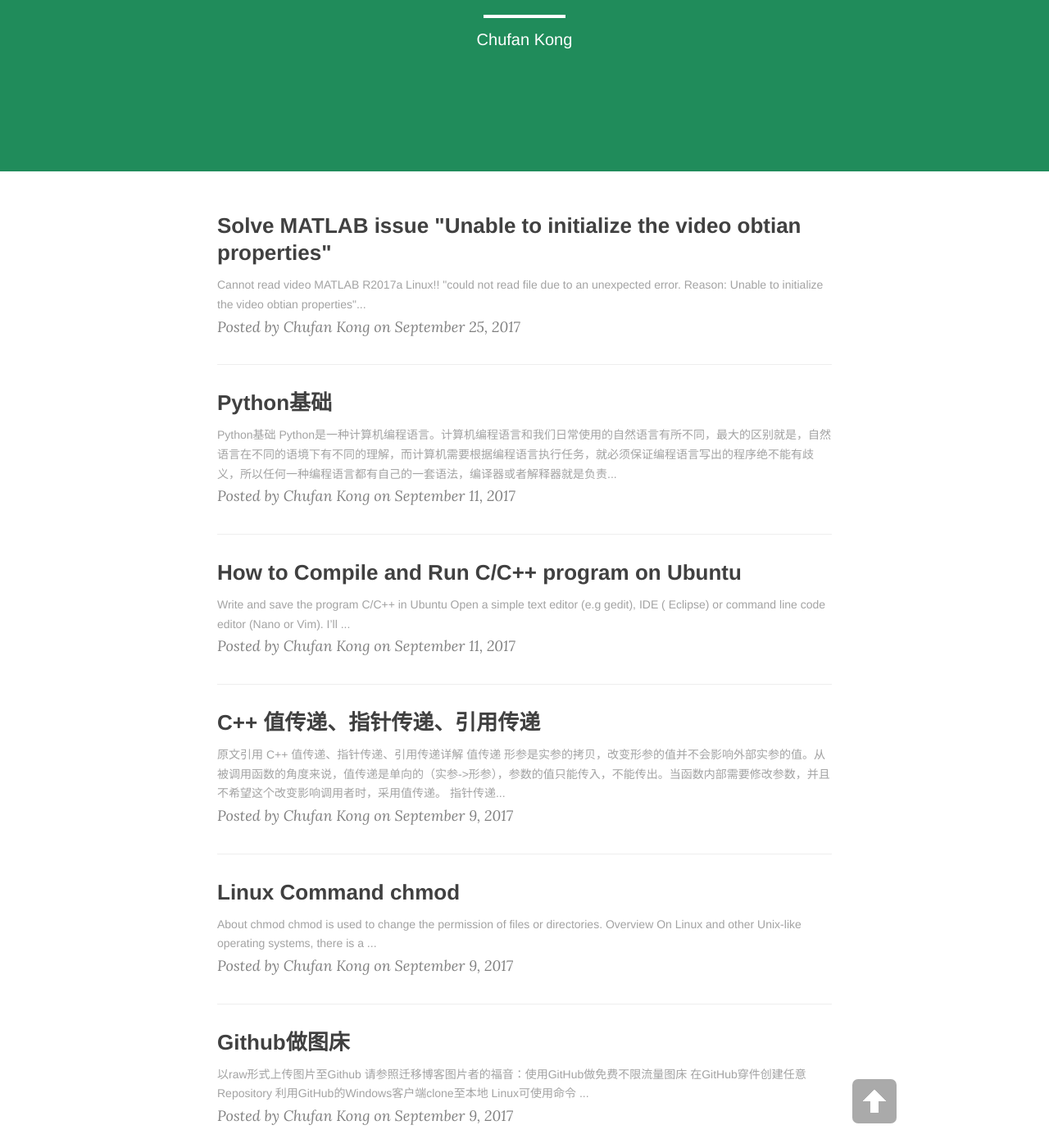
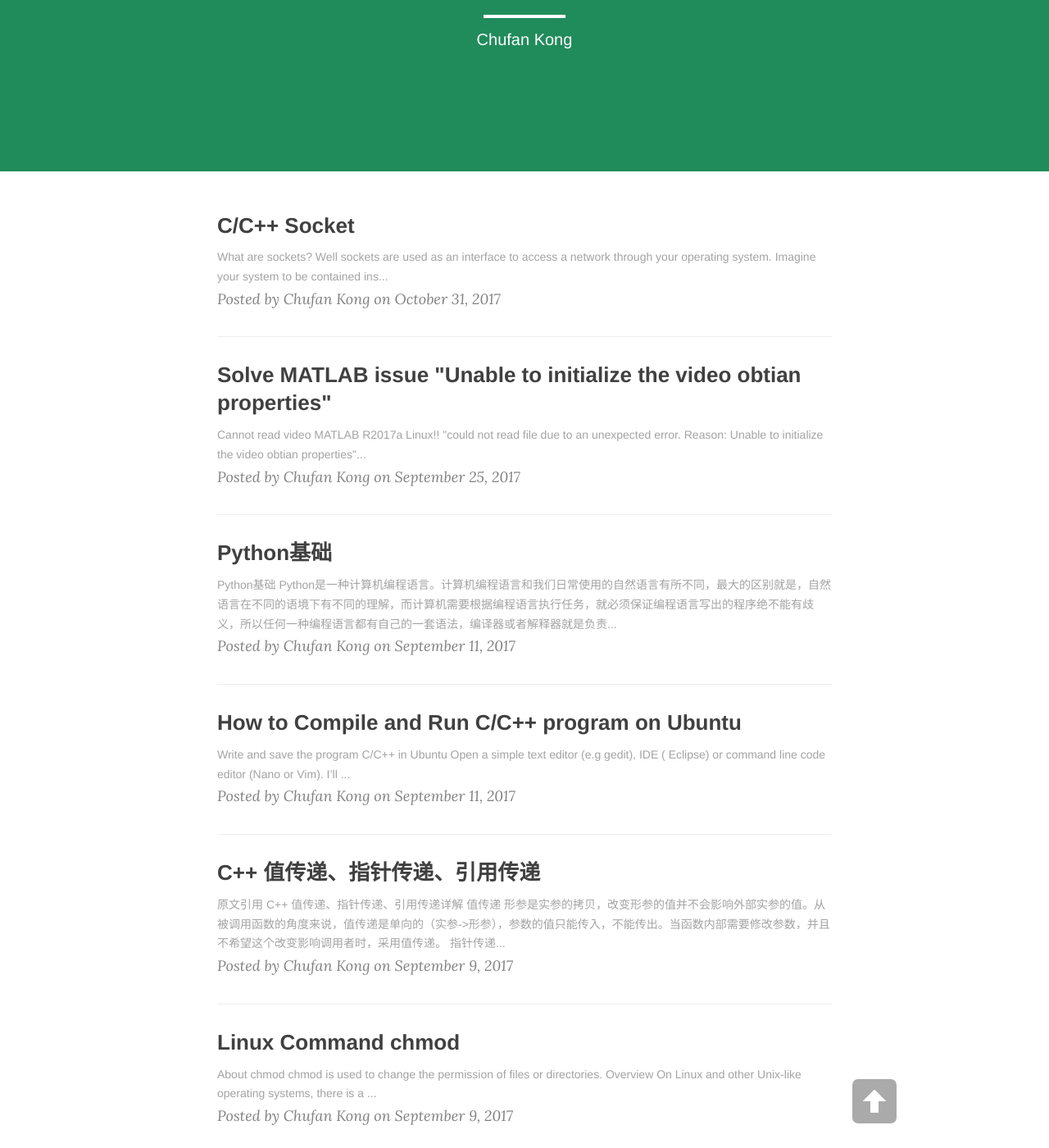
Before and after one commit to Chufan1990/Chufan1990.github.io, a Jekyll site: the page built from index.html, in a window 1280 px wide and 1400 px high, scrolled down 219 px. Shown: the whole window at 82% size. Built offline with Jekyll 4.4.1, drawn with Linux system fonts in a browser that asks for light colours; nearby versions of some CDN libraries; the list of posts is cut into pages by our own code; a file with an impossible date is left out; some of the changed text lies outside the part shown.

Commit message:
2017-10-31

````diff
--- a/_posts/2017-10-31-cpp-Socket.md
+++ b/_posts/2017-10-31-cpp-Socket.md
@@ -1,7 +1,7 @@
 ---
 layout: post
 title: C/C++ Socket
-date: 2017-09-35
+date: 2017-10-31
 categories: blog
 tags: [Linux, C++, Socket]
 description: C/C++ Socket FAQ and How-to Win+Linux
@@ -16,6 +16,7 @@ Well sockets are used as an interface to access a network through your operating
 First you'll need to include the appropriate header files for sockets.
 
 <Windows>
+
 ```
 #include <winsock.h>
 ```
@@ -24,6 +25,7 @@ Pass this to GCC: /lib/libws2_32.a
 winsock as in Windows Socket
 
 <Linux>
+
 ```
 #include <sys/type.h>
 #include <sys/socket.h>
@@ -36,6 +38,7 @@ The headers for Unix are split up more so you don't get the overhead of a huge a
 
 <Extra studd for windows...>
 You'll need a load of extra stuff for Windows：
+
 ```
 WSADATA wsaData;
 WSAStartup(0x0202, &wsaData);
@@ -45,6 +48,7 @@ The first line is adata structure that holds data about the current winsock vers
 
 <Creating your first socket>
 First you need to define some information about the type of connection you want to establish. Here I'm after a two-way socket (SOCK_STREAM) that uses IPv4 (AF_INET) and uses TCP(IPPROTO_TCP) for reliable data transfer. Thanksfully both ways are interoperable between OS's.
+
 ```
 int mySocket;
 struct sockaddr_in address;
@@ -60,12 +64,14 @@ if((thisSocket = socket(AF_INET, SOCK_STREAM, IPPROTO_TCP)) < 0){
 The difference here come from the way both OS's handle networking...
 
 <Windows>
+
 ```
 closesocket(mySocket);
 WSACleanup();
 ```
 
 <Linux>
+
 ```
 close(mySocket);
 ```
````
